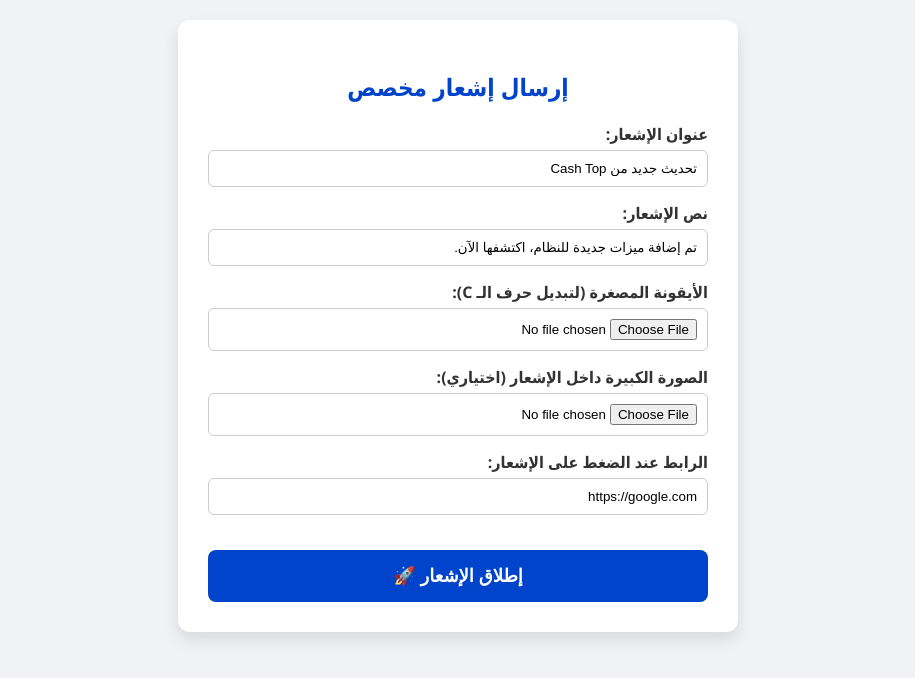
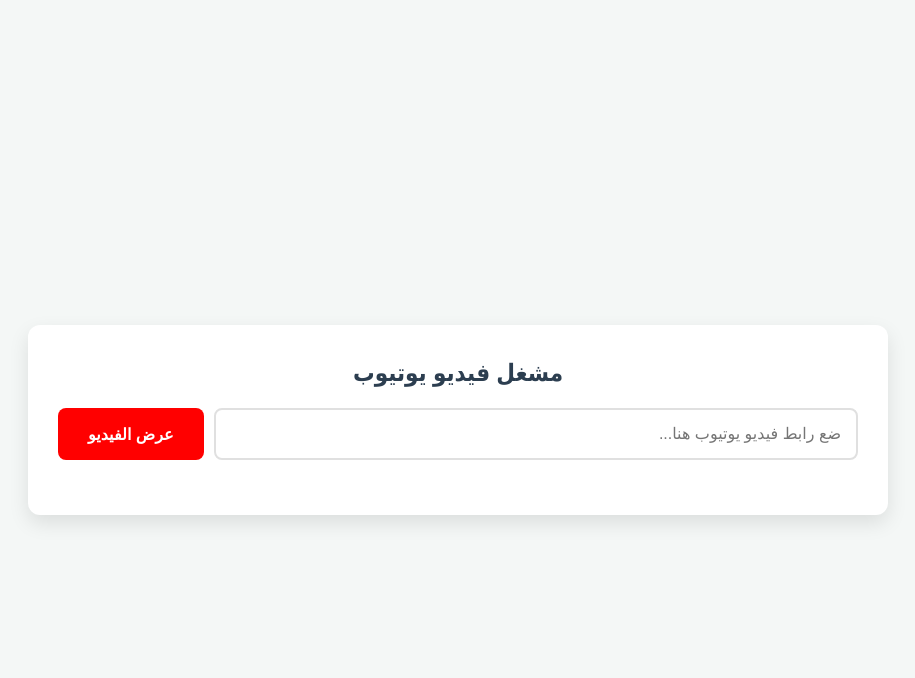
Before and after one commit to homworkhhh76-rgb/cashtoop, a website: page text.html in a window 1280 px wide. Shown: the whole page, without its empty margins (182-1097 px from the left). Drawn offline with Linux system fonts and the light colour scheme.

Commit message:
Add files via upload

```diff
--- a/text.html
+++ b/text.html
@@ -3,153 +3,175 @@
 <head>
     <meta charset="UTF-8">
     <meta name="viewport" content="width=device-width, initial-scale=1.0">
-    <title>لوحة إشعارات Cash Top</title>
+    <title>مشغل فيديو يوتيوب احترافي</title>
     <style>
+        :root {
+            --primary-color: #ff0000;
+            --primary-hover: #cc0000;
+            --bg-color: #f4f7f6;
+            --text-color: #333;
+        }
+
         body {
             font-family: 'Segoe UI', Tahoma, Geneva, Verdana, sans-serif;
-            background-color: #f0f2f5;
+            background-color: var(--bg-color);
+            color: var(--text-color);
+            display: flex;
+            justify-content: center;
+            align-items: center;
+            min-height: 100vh;
             margin: 0;
             padding: 20px;
-            display: flex;
-            justify-content: center;
         }
-        .dashboard {
-            background: #fff;
+
+        .container {
+            background-color: #fff;
             padding: 30px;
             border-radius: 12px;
-            box-shadow: 0 8px 16px rgba(0,0,0,0.1);
+            box-shadow: 0 8px 20px rgba(0, 0, 0, 0.1);
             width: 100%;
-            max-width: 500px;
+            max-width: 800px;
+            text-align: center;
         }
-        .dashboard h2 {
-            text-align: center;
-            color: #0044cc;
+
+        h2 {
+            margin-top: 0;
+            color: #2c3e50;
             margin-bottom: 20px;
         }
-        .form-group {
-            margin-bottom: 15px;
+
+        .input-group {
+            display: flex;
+            gap: 10px;
+            margin-bottom: 25px;
+            flex-wrap: wrap;
         }
-        .form-group label {
-            display: block;
-            margin-bottom: 5px;
-            font-weight: bold;
-            color: #333;
+
+        .input-group input {
+            flex: 1;
+            padding: 15px;
+            border: 2px solid #e0e0e0;
+            border-radius: 8px;
+            font-size: 16px;
+            transition: border-color 0.3s ease;
+            min-width: 200px;
         }
-        .form-group input[type="text"], .form-group input[type="file"] {
-            width: 100%;
-            padding: 10px;
-            border: 1px solid #ccc;
-            border-radius: 6px;
-            box-sizing: border-box;
+
+        .input-group input:focus {
+            outline: none;
+            border-color: var(--primary-color);
         }
-        .send-btn {
-            width: 100%;
-            padding: 15px;
-            font-size: 18px;
-            color: #fff;
-            background-color: #0044cc;
+
+        .input-group button {
+            padding: 15px 30px;
+            background-color: var(--primary-color);
+            color: white;
             border: none;
             border-radius: 8px;
+            font-size: 16px;
+            font-weight: bold;
             cursor: pointer;
+            transition: background-color 0.3s ease, transform 0.1s ease;
+            white-space: nowrap;
+        }
+
+        .input-group button:hover {
+            background-color: var(--primary-hover);
+        }
+
+        .input-group button:active {
+            transform: scale(0.98);
+        }
+
+        .error-msg {
+            color: var(--primary-color);
+            margin-bottom: 15px;
+            display: none;
             font-weight: bold;
-            margin-top: 20px;
-            transition: background-color 0.3s;
         }
-        .send-btn:hover {
-            background-color: #003399;
+
+        /* حاوية الفيديو المتجاوبة (16:9 Aspect Ratio) */
+        .video-wrapper {
+            position: relative;
+            padding-bottom: 56.25%; /* نسبة العرض إلى الارتفاع 16:9 */
+            height: 0;
+            overflow: hidden;
+            border-radius: 10px;
+            box-shadow: 0 4px 15px rgba(0,0,0,0.2);
+            background-color: #000;
+            display: none; /* مخفي افتراضياً حتى يتم جلب الفيديو */
+        }
+
+        .video-wrapper iframe {
+            position: absolute;
+            top: 0;
+            left: 0;
+            width: 100%;
+            height: 100%;
+            border: none;
         }
     </style>
 </head>
 <body>
 
-    <div class="dashboard">
-        <h2>إرسال إشعار مخصص</h2>
+    <div class="container">
+        <h2>مشغل فيديو يوتيوب</h2>
 
-        <div class="form-group">
-            <label>عنوان الإشعار:</label>
-            <input type="text" id="notifTitle" placeholder="مثال: خصم جديد في المتجر!" value="تحديث جديد من Cash Top">
+        <div class="input-group">
+            <input type="text" id="youtubeUrl" placeholder="ضع رابط فيديو يوتيوب هنا..." autocomplete="off">
+            <button onclick="loadVideo()">عرض الفيديو</button>
         </div>
 
-        <div class="form-group">
-            <label>نص الإشعار:</label>
-            <input type="text" id="notifBody" placeholder="اكتب تفاصيل الإشعار هنا..." value="تم إضافة ميزات جديدة للنظام، اكتشفها الآن.">
+        <div id="errorMsg" class="error-msg">الرابط غير صحيح، يرجى التأكد من إدخال رابط يوتيوب صالح.</div>
+
+        <div class="video-wrapper" id="videoWrapper">
+            <iframe id="youtubePlayer" src="" allow="accelerometer; autoplay; clipboard-write; encrypted-media; gyroscope; picture-in-picture" allowfullscreen></iframe>
         </div>
-
-        <div class="form-group">
-            <label>الأيقونة المصغرة (لتبديل حرف الـ C):</label>
-            <input type="file" id="notifIcon" accept="image/*">
-        </div>
-
-        <div class="form-group">
-            <label>الصورة الكبيرة داخل الإشعار (اختياري):</label>
-            <input type="file" id="notifImage" accept="image/*">
-        </div>
-
-        <div class="form-group">
-            <label>الرابط عند الضغط على الإشعار:</label>
-            <input type="text" id="mainUrl" placeholder="https://..." value="https://google.com">
-        </div>
-
-        <button class="send-btn" onclick="buildAndSendNotification()">إطلاق الإشعار 🚀</button>
     </div>
 
     <script>
-        if ('serviceWorker' in navigator) {
-            navigator.serviceWorker.register('sw.js')
-            .then(() => console.log("تم تسجيل ملف sw.js بنجاح"))
-            .catch(err => console.error("فشل تسجيل sw.js:", err));
-        }
+        function loadVideo() {
+            const urlInput = document.getElementById('youtubeUrl').value.trim();
+            const videoWrapper = document.getElementById('videoWrapper');
+            const player = document.getElementById('youtubePlayer');
+            const errorMsg = document.getElementById('errorMsg');
 
-        async function buildAndSendNotification() {
-            if (!('Notification' in window)) {
-                alert("متصفحك لا يدعم الإشعارات.");
+            // إخفاء رسالة الخطأ في البداية
+            errorMsg.style.display = 'none';
+
+            if (!urlInput) {
                 return;
             }
 
-            let permission = Notification.permission;
-            if (permission === 'default' || permission === 'prompt') {
-                permission = await Notification.requestPermission();
-            }
+            // استخراج معرف الفيديو (Video ID) من الروابط المختلفة ليوتيوب
+            const videoId = extractVideoID(urlInput);
 
-            if (permission === 'denied') {
-                alert("لقد قمت برفض الإشعارات مسبقاً. يرجى تفعيلها من إعدادات المتصفح.");
-                return;
-            }
-
-            const title = document.getElementById('notifTitle').value || 'إشعار جديد';
-            const body = document.getElementById('notifBody').value || '';
-            const mainUrl = document.getElementById('mainUrl').value;
-
-            // معالجة الأيقونة المصغرة (لإزالة حرف C)
-            const iconFile = document.getElementById('notifIcon').files[0];
-            let iconUrl = 'https://cdn-icons-png.flaticon.com/512/843/843260.png'; // أيقونة افتراضية في حال لم ترفع صورة
-            if (iconFile) {
-                iconUrl = URL.createObjectURL(iconFile);
-            }
-
-            // معالجة الصورة الكبيرة
-            const imageFile = document.getElementById('notifImage').files[0];
-            let imageUrl = null;
-            if (imageFile) {
-                imageUrl = URL.createObjectURL(imageFile);
-            }
-
-            if ('serviceWorker' in navigator) {
-                navigator.serviceWorker.ready.then(registration => {
-                    registration.showNotification(title, {
-                        body: body,
-                        icon: iconUrl, // هنا يتم تحديد الأيقونة بدلاً من حرف C
-                        badge: iconUrl,
-                        image: imageUrl,
-                        data: {
-                            url: mainUrl
-                        }
-                    }).catch(err => alert("حدث خطأ أثناء عرض الإشعار: " + err));
-                });
+            if (videoId) {
+                // تحديث مصدر الإطار (iframe) وإظهاره
+                player.src = `https://www.youtube.com/embed/${videoId}?autoplay=1`;
+                videoWrapper.style.display = 'block';
             } else {
-                alert("Service Worker غير مدعوم في متصفحك.");
+                // إخفاء الفيديو وإظهار رسالة الخطأ
+                videoWrapper.style.display = 'none';
+                player.src = '';
+                errorMsg.style.display = 'block';
             }
         }
+
+        // دالة لاستخراج المعرف الخاص بالفيديو من أي صيغة رابط ليوتيوب
+        function extractVideoID(url) {
+            const regExp = /^.*((youtu.be\/)|(v\/)|(\/u\/\w\/)|(embed\/)|(watch\?))\??v?=?([^#&?]*).*/;
+            const match = url.match(regExp);
+            return (match && match[7].length === 11) ? match[7] : false;
+        }
+
+        // دعم الضغط على زر Enter لتشغيل الفيديو
+        document.getElementById('youtubeUrl').addEventListener('keypress', function (e) {
+            if (e.key === 'Enter') {
+                loadVideo();
+            }
+        });
     </script>
+
 </body>
 </html>
```
